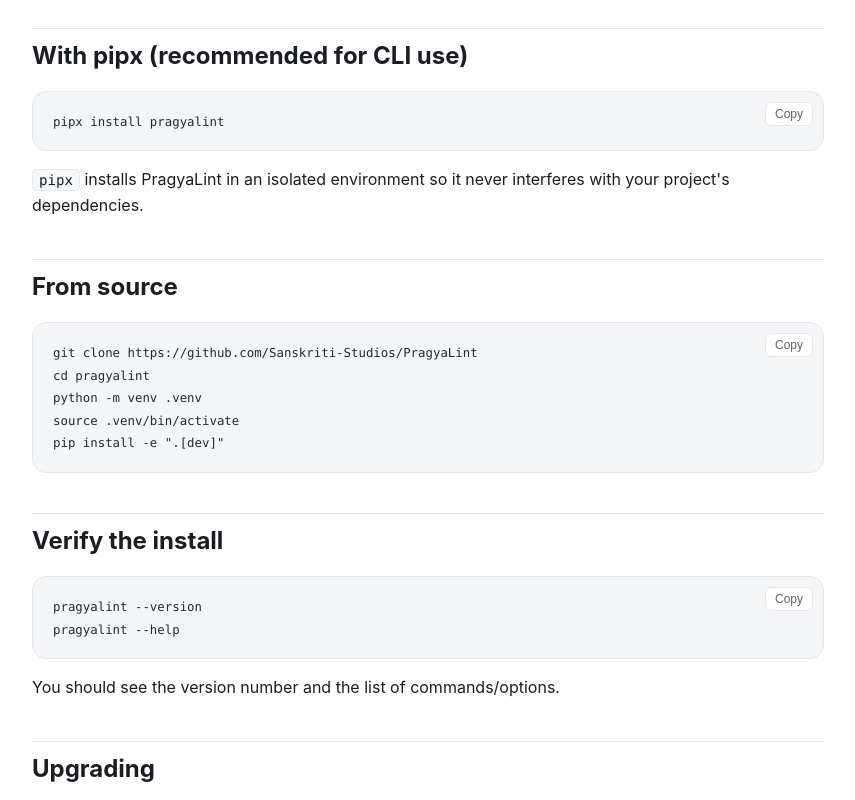
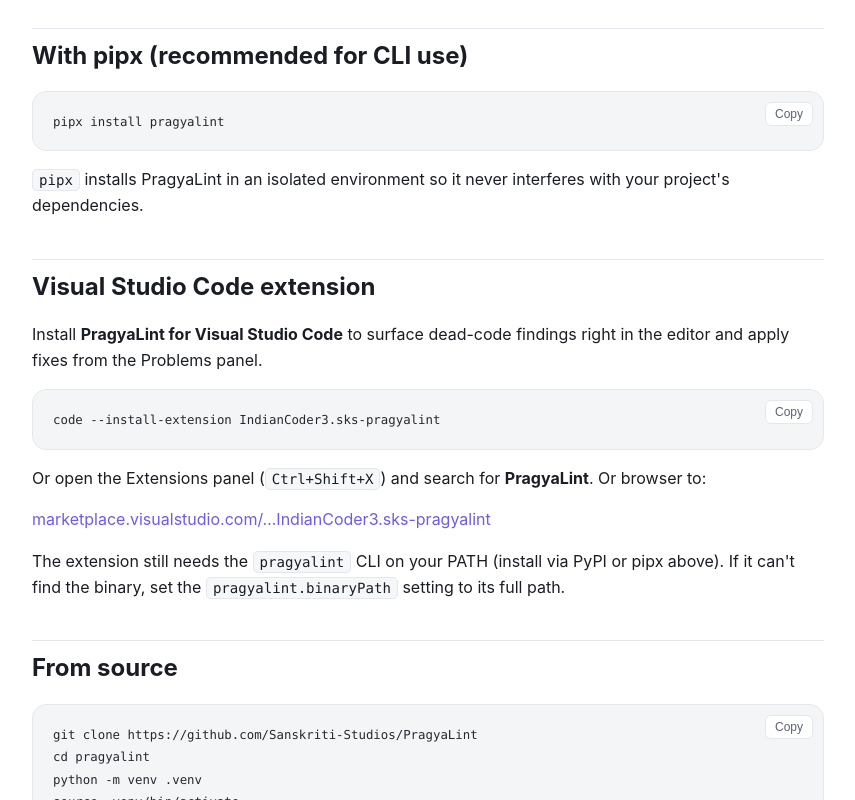
Before and after one commit to Sanskriti-Studios/PragyaLint, a plain HTML site: page site/docs/install.html in a window 1280 px wide. Shown: the part 388-1188 px from the top of the page, without its empty margins (356-1211 px from the left). Drawn offline with Linux system fonts and the light colour scheme; files that its build step writes are made by us from their sources.

Commit message:
docs: add Visual Studio Code extension install instructions to README and install docs

```diff
--- a/site/docs/install.html
+++ b/site/docs/install.html
@@ -48,6 +48,29 @@
           interferes with your project's dependencies.
         </p>
 
+        <h2 id="vscode">Visual Studio Code extension</h2>
+        <p>
+          Install <strong>PragyaLint for Visual Studio Code</strong> to surface
+          dead-code findings right in the editor and apply fixes from the Problems
+          panel.
+        </p>
+<pre><code>code --install-extension IndianCoder3.sks-pragyalint</code></pre>
+        <p>
+          Or open the Extensions panel (<code>Ctrl+Shift+X</code>) and search for
+          <strong>PragyaLint</strong>. Or browser to:
+        </p>
+        <p>
+          <a href="https://marketplace.visualstudio.com/items?itemName=IndianCoder3.sks-pragyalint"
+             target="_blank" rel="noopener">
+            marketplace.visualstudio.com/…IndianCoder3.sks-pragyalint
+          </a>
+        </p>
+        <p>
+          The extension still needs the <code>pragyalint</code> CLI on your PATH
+          (install via PyPI or pipx above). If it can't find the binary, set the
+          <code>pragyalint.binaryPath</code> setting to its full path.
+        </p>
+
         <h2 id="install-locally">From source</h2>
 <pre><code>git clone https://github.com/Sanskriti-Studios/PragyaLint
 cd pragyalint
```
Also changed, not shown: README.md.
